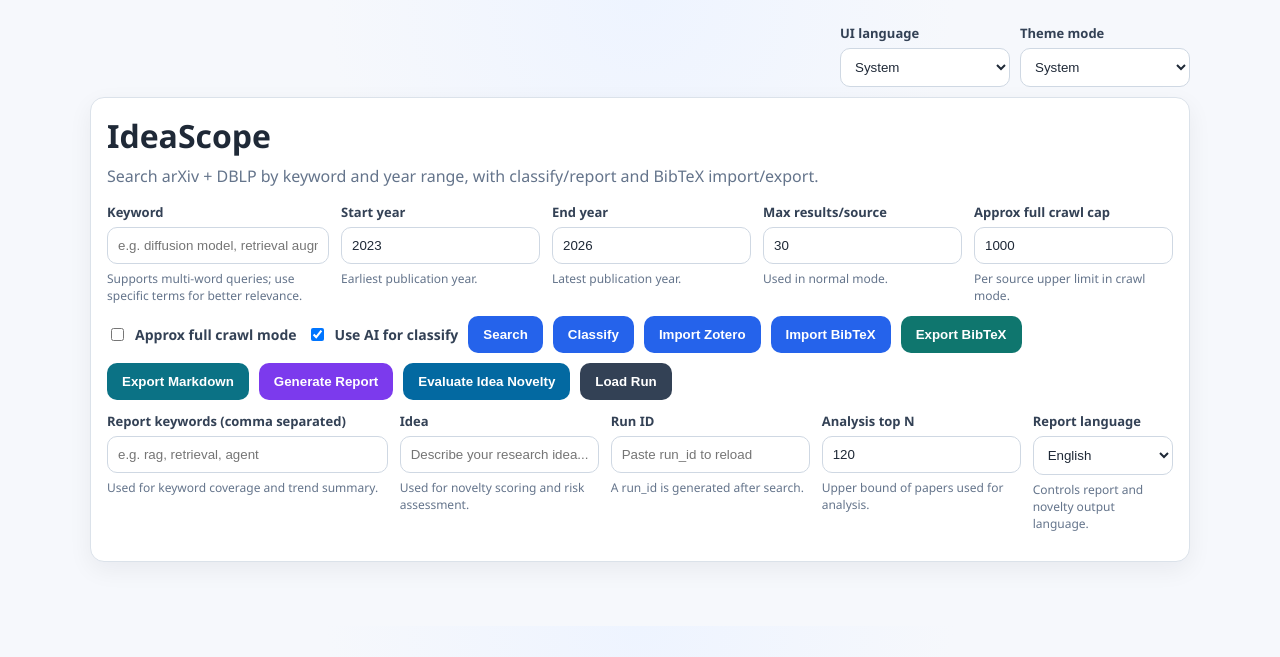
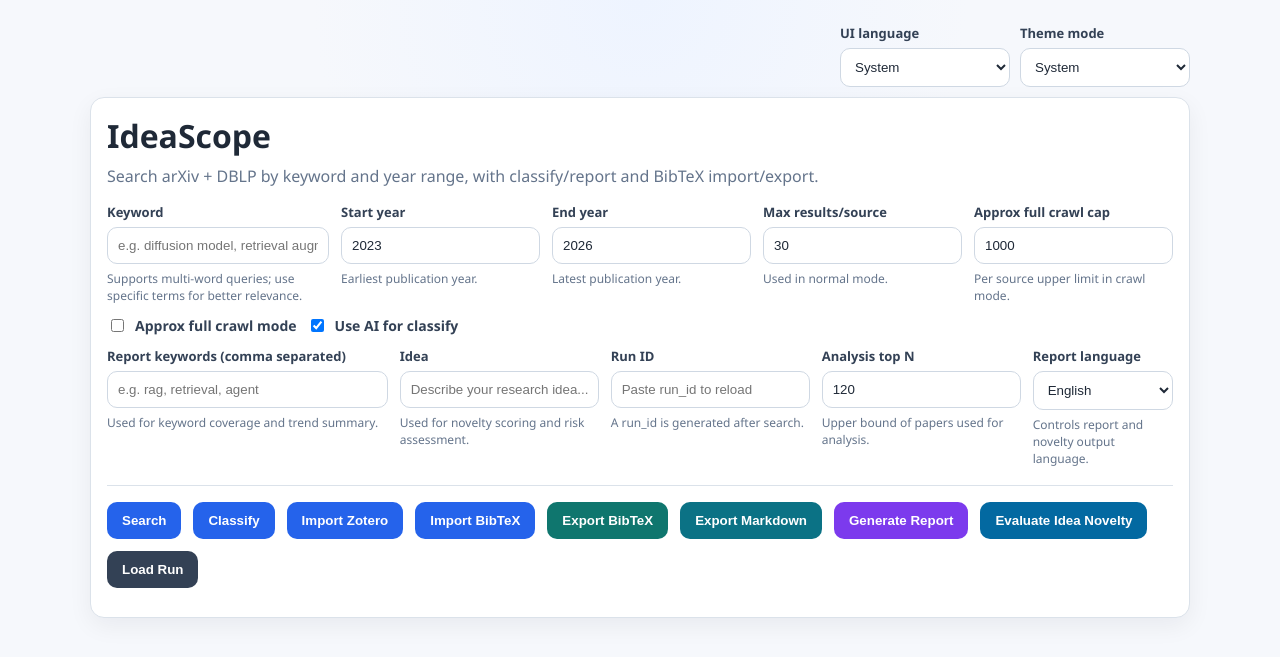
Before and after one commit to coder109/IdeaScope, a FastAPI app: page / in a window 1280 px wide. Shown: the top 657 px of the page. Run offline with FastAPI, Linux system fonts and the light colour scheme; some libraries are stand-ins or nearby versions.

Commit message:
Layout: place action buttons on a separate row below settings with clear separation.
Made-with: Cursor

```diff
--- a/app/templates/index.html
+++ b/app/templates/index.html
@@ -93,12 +93,21 @@
       border-color: #334155;
       color: #e2e8f0;
     }
-    .actions {
+    .actions-settings {
       display: flex;
       flex-wrap: wrap;
       align-items: center;
       gap: 10px;
       margin-top: 2px;
+    }
+    .actions-buttons {
+      display: flex;
+      flex-wrap: wrap;
+      align-items: center;
+      gap: 12px;
+      margin-top: 18px;
+      padding-top: 16px;
+      border-top: 1px solid var(--line);
     }
     button {
       padding: 10px 14px;
@@ -247,7 +256,7 @@
         </div>
       </div>
 
-      <div class="actions">
+      <div class="actions-settings">
         <label class="check-wrap" title="Enable paginated fetch until per-source cap is reached.">
           <input id="fetchAll" type="checkbox" />
           <span id="labelFetchAll">Approx full crawl mode</span>
@@ -256,17 +265,8 @@
           <input id="useAiClassify" type="checkbox" checked />
           <span id="labelUseAi">Use AI for classify</span>
         </label>
-        <button id="searchBtn">Search</button>
-        <button id="classifyBtn">Classify</button>
-        <button id="zoteroBtn">Import Zotero</button>
-        <button id="importBibBtn">Import BibTeX</button>
-        <button id="exportBtn">Export BibTeX</button>
-        <button id="exportMdBtn">Export Markdown</button>
-        <button id="reportBtn">Generate Report</button>
-        <button id="ideaBtn">Evaluate Idea Novelty</button>
-        <button id="loadRunBtn">Load Run</button>
-        <input id="bibFileInput" type="file" accept=".bib,.bibtex,.txt" style="display:none;" />
       </div>
+
       <div class="grid" style="margin-top: 12px;">
         <div class="field">
           <label for="reportKeywords" id="labelReportKeywords">Report keywords (comma separated)</label>
@@ -298,6 +298,19 @@
         </div>
       </div>
 
+      <div class="actions-buttons">
+        <button id="searchBtn">Search</button>
+        <button id="classifyBtn">Classify</button>
+        <button id="zoteroBtn">Import Zotero</button>
+        <button id="importBibBtn">Import BibTeX</button>
+        <button id="exportBtn">Export BibTeX</button>
+        <button id="exportMdBtn">Export Markdown</button>
+        <button id="reportBtn">Generate Report</button>
+        <button id="ideaBtn">Evaluate Idea Novelty</button>
+        <button id="loadRunBtn">Load Run</button>
+        <input id="bibFileInput" type="file" accept=".bib,.bibtex,.txt" style="display:none;" />
+      </div>
+
       <p id="status"></p>
       <p id="runStatus" class="muted"></p>
     </div>
```
